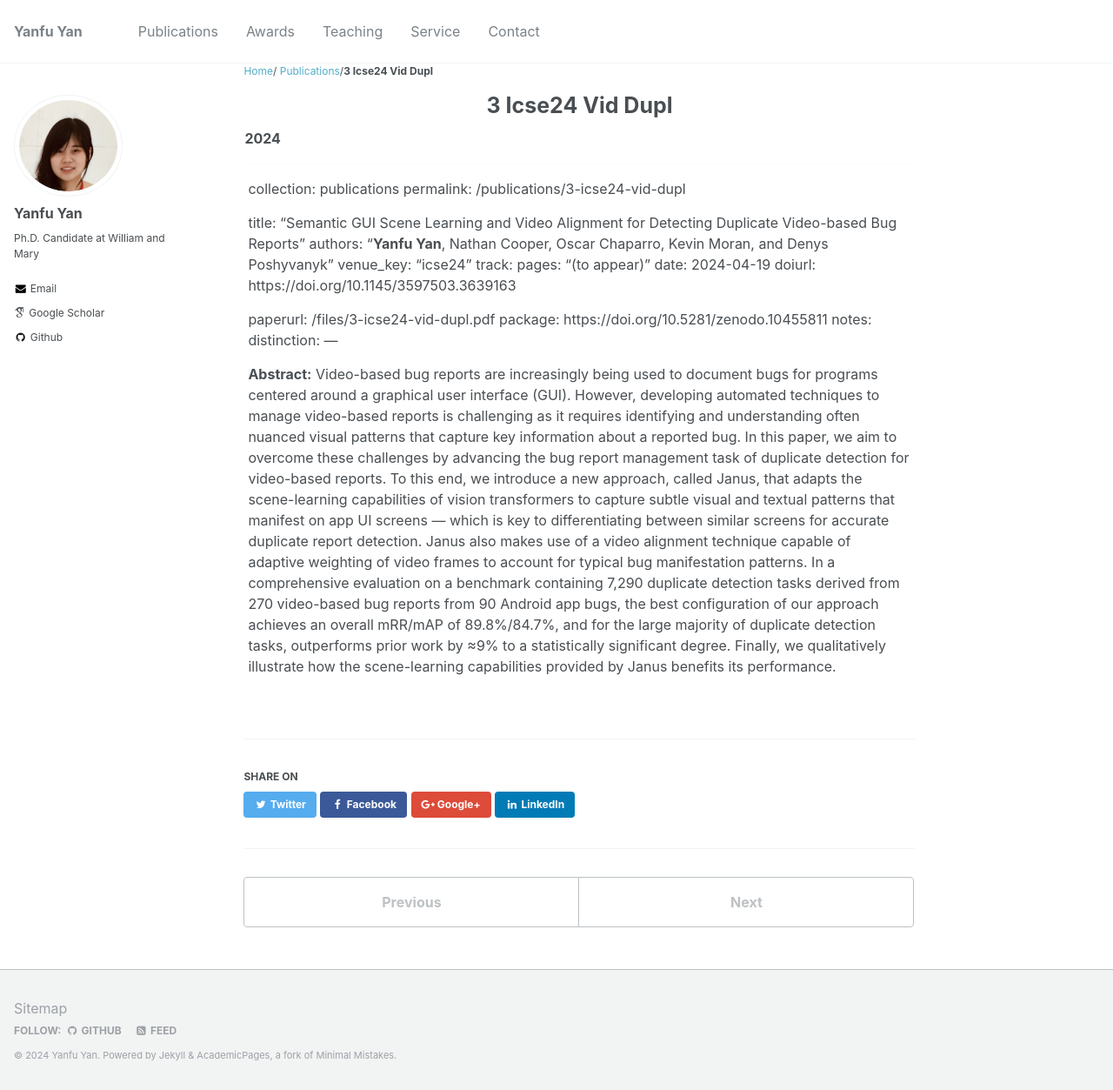
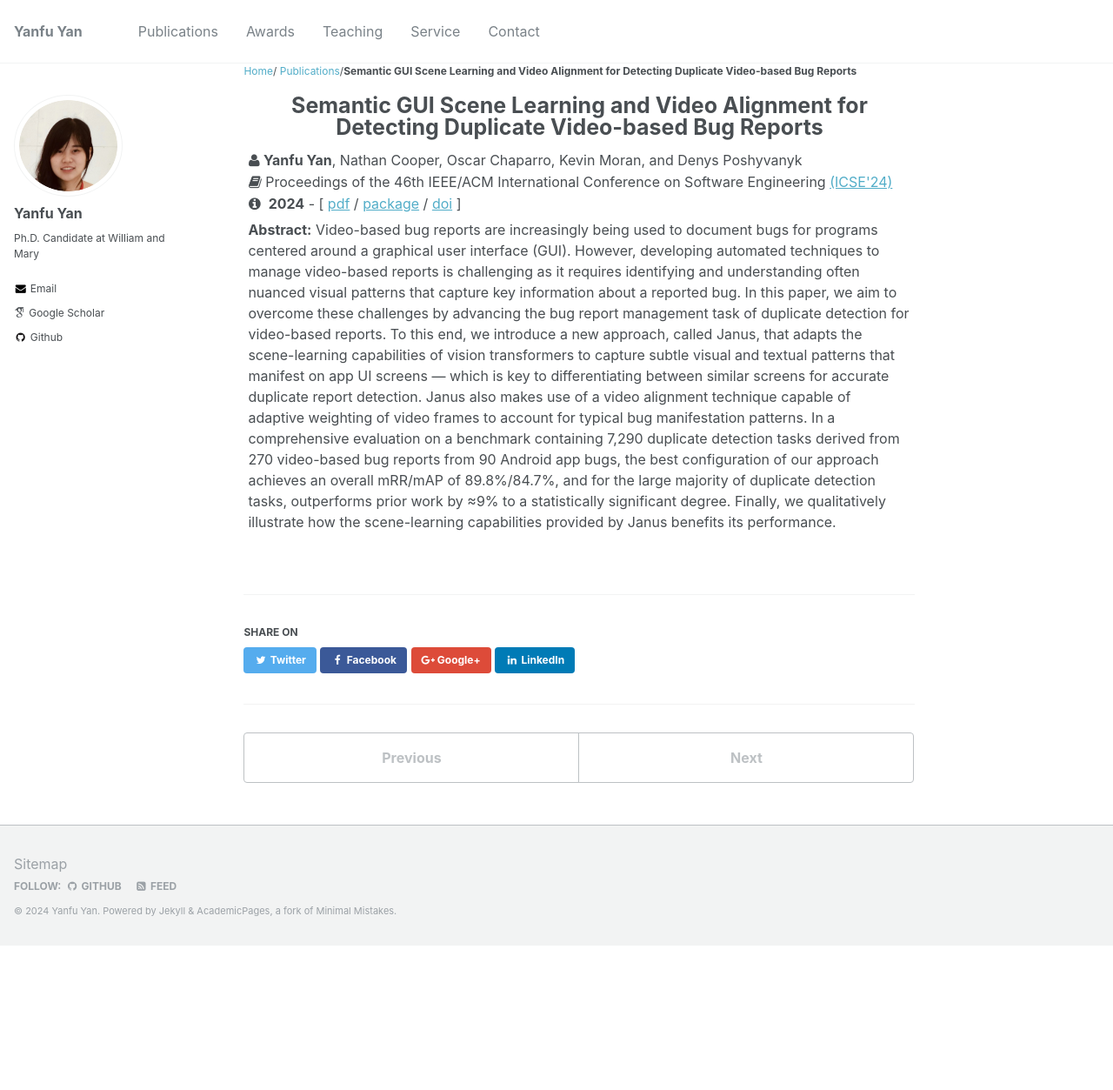
Before and after one commit to yanyanfu/yanyanfu.github.io, a Jekyll site: the page built from _publications/3-icse24-vid-dupl.md, in a window 1280 px wide and 1253 px high. Shown: the whole window at 87% size. Built offline with Jekyll 4.4.1, drawn with Linux system fonts in a browser that asks for light colours; some web fonts are replaced.

```diff
--- a/_publications/3-icse24-vid-dupl.md
+++ b/_publications/3-icse24-vid-dupl.md
@@ -1,5 +1,3 @@
----
----
 ---
 collection: publications
 permalink: /publications/3-icse24-vid-dupl
@@ -8,7 +6,7 @@ title: "Semantic GUI Scene Learning and Video Alignment for Detecting  Duplicate
 authors: "**Yanfu Yan**, Nathan Cooper, Oscar Chaparro, Kevin Moran, and Denys Poshyvanyk"
 venue_key: "icse24"
 track:
-pages: "(to appear)"
+pages:
 date: 2024-04-19
 doiurl: https://doi.org/10.1145/3597503.3639163
 
--- a/_publications/4-fse24-athena.md
+++ b/_publications/4-fse24-athena.md
@@ -6,11 +6,11 @@ title: "Enhancing Code Understanding for Impact Analysis by Combining Transforme
 authors: "**Yanfu Yan**, Nathan Cooper, Kevin Moran, Gabriele Bavota, Denys Poshyvanyk, and Steve Rich"
 venue_key: "fse24"
 track:
-pages: "(to appear)"
+pages:
 date: 2024-07-03
 doiurl: https://doi.org/10.1145/3643770
 
-paperurl: /files/28-icse24-vid-dupl.pdf
+paperurl: /files/4-fse24-athena.pdf
 package:
 notes:
 distinction:
```
Also changed, not shown: _publications/1-scam23-acer.md (+1 -3 lines), _publications/2-icse24-ds.md (+1 -1 lines), 1 other file.
